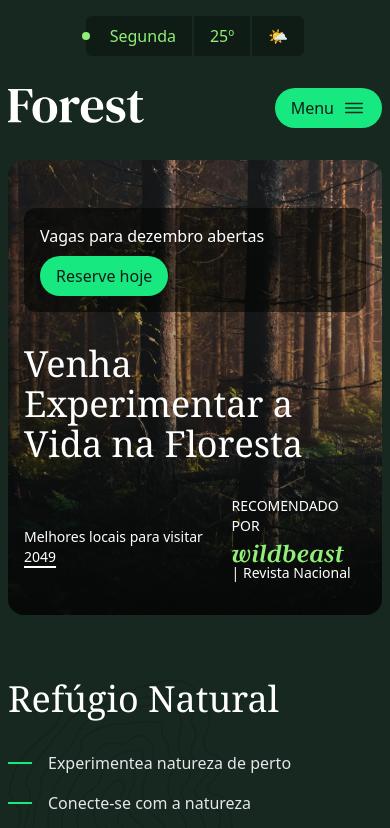
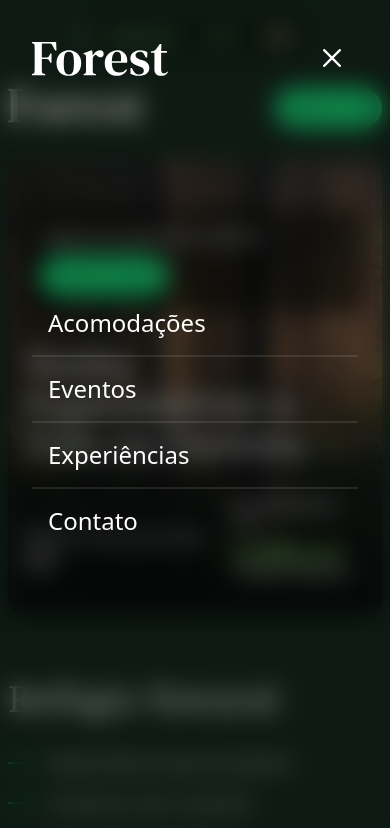
Before and after one commit to josevictormoura/florest-reservas, a website: page src/index.html in a window 390 px wide. Both pictures are taken after a click on the button "Menu". Shown: the top 828 px of the page. Drawn offline with nearby package versions, Linux system fonts and the light colour scheme; files that its build step writes are made by us from their sources.

Commit message:
adicionado js funcionalidade de abrir e fechar menu

```diff
--- a/src/index.html
+++ b/src/index.html
@@ -24,7 +24,7 @@
       <div class="fixed lg:hidden inset-0 bg-verde-950/40 backdrop-blur-md">
         <div class="flex items-center justify-between p-8">
           <img src="./img/forest.svg" alt="forest">
-          <ion-icon name="close-outline" class="text-4xl text-white cursor-pointer hover:bg-white/10 rounded-full p-2"></ion-icon>
+          <ion-icon id="button-close-menu" name="close-outline" class="text-4xl text-white cursor-pointer hover:bg-white/10 rounded-full p-2"></ion-icon>
         </div>
       </div>
       <ul class="text-white text-2xl lg:text-2xl lg:flex lg:flex-wrap lg:gap-8 max-lg:z-50 max-lg:absolute max-lg:divide-y-2 max-lg:divide-white/10 max-lg:p-8 max-lg:w-full">
@@ -273,6 +273,25 @@
       </ul>
     </div>
   </footer>
+  <script>
+    const mobileButton = document.getElementById('button-mobile')
+    const mobileMenu = document.getElementById('menu-mobile')
+    const closeMenuButton = document.getElementById('button-close-menu')
+
+    function showMenu() {
+      mobileMenu.classList.toggle('hidden')
+      mobileMenu.classList.toggle('flex')
+    }
+
+    function closeMenu() {
+      mobileMenu.classList.add('hidden')
+      mobileMenu.classList.remove('flex')
+    }
+
+    closeMenuButton.addEventListener('click', closeMenu)
+    mobileMenu.addEventListener('click', closeMenu)
+    mobileButton.addEventListener('click', showMenu)
+  </script>
   <script type="module" src="https://unpkg.com/ionicons@7.1.0/dist/ionicons/ionicons.esm.js"></script>
   <script nomodule src="https://unpkg.com/ionicons@7.1.0/dist/ionicons/ionicons.js"></script>
 </body>
```
